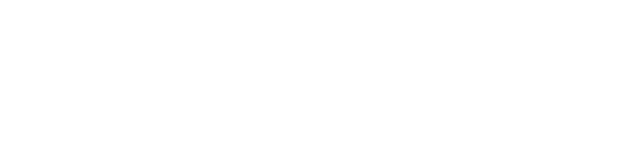
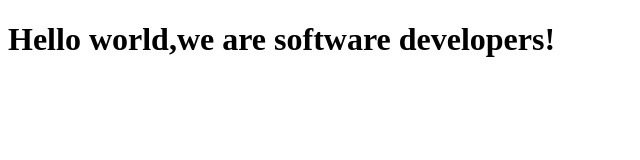
Before and after one commit to RezaulWebWorld/Serwaa-Rezaul, a plain HTML site: page index.html in a window 1280 px wide. Shown: the whole page, without its empty margins (0-640 px from the left). Drawn offline with Linux system fonts and the light colour scheme.

Commit message:
hello world

```diff
--- a/index.html
+++ b/index.html
@@ -8,6 +8,7 @@
 
   <body>
     <script src="https://cdn.freecodecamp.org/testable-projects-fcc/v1/bundle.js"></script>
+    <h1>Hello world,we are software developers!</h1>
 
     <!--
 
@@ -23,4 +24,5 @@
     -->
     <script  src="js/index.js"></script>
   </body>
+
 </html>
```
